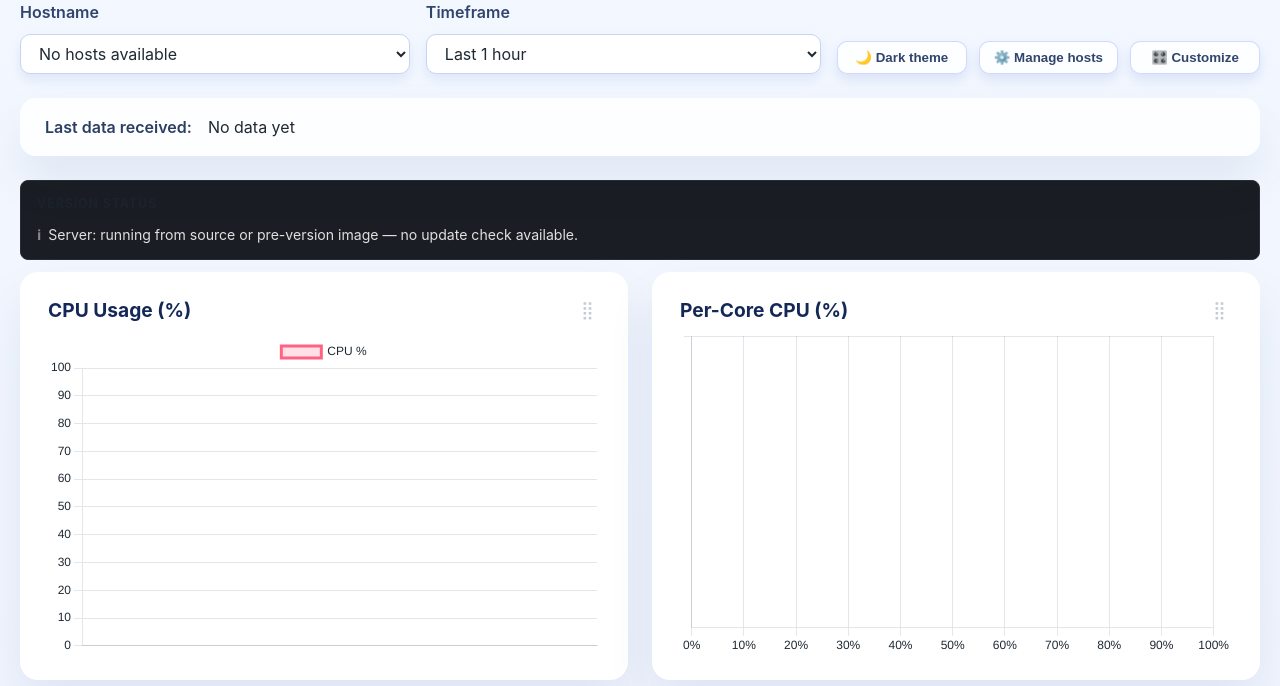
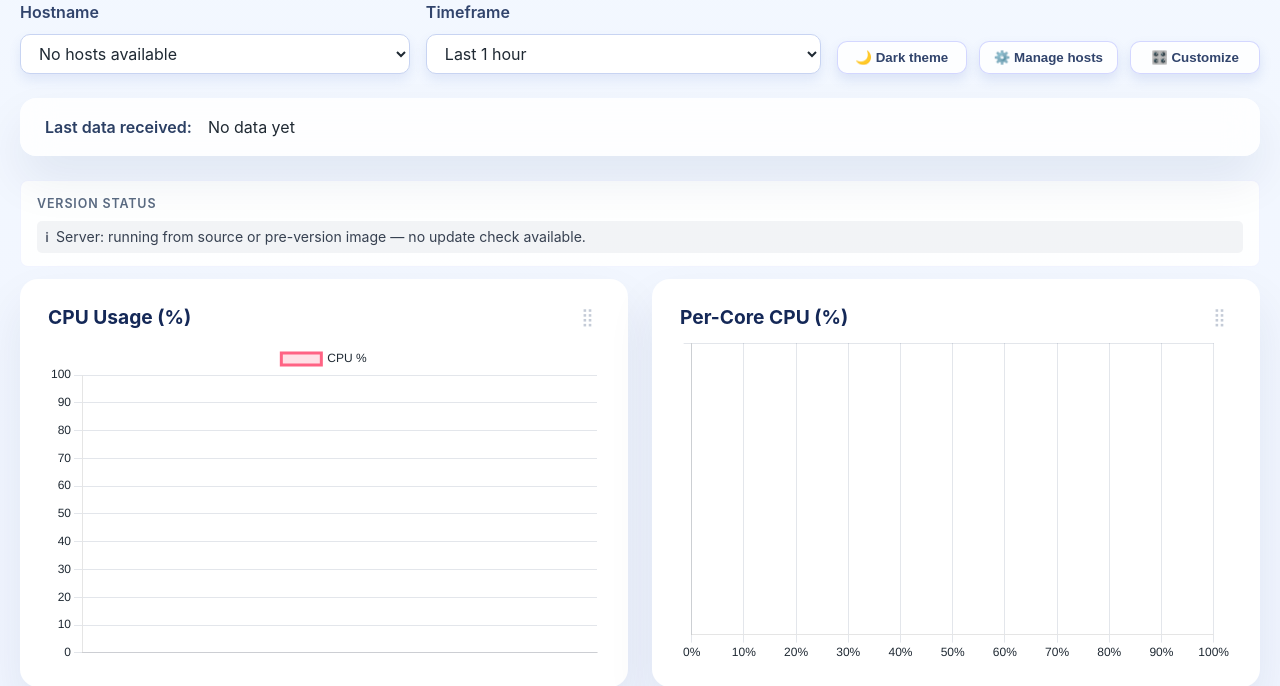
Before and after one commit to chandanankush/statix, a Flask app: page /dashboard in a window 1280 px wide. Shown: the part 133-819 px from the top of the page. Run offline with Flask 3, Linux system fonts and the light colour scheme; data that the repository does not hold is empty.

Commit message:
fix(dashboard): fix version status panel colors for light and dark mode
Replace hardcoded inline hex colors with CSS classes that have proper
light/dark variants. Panel now uses --color-card-bg/border variables.
Each row has tinted background + legible text for ok (green), warn
(amber), and info (muted) states in both themes.

Co-Authored-By: Claude Sonnet 4.6 <noreply@anthropic.com>

```diff
--- a/server/templates/dashboard.html
+++ b/server/templates/dashboard.html
@@ -835,6 +835,50 @@
         .dot-online  { color: #22c55e; margin-right: 6px; }
         .dot-offline { color: #f97316; margin-right: 6px; }
 
+        /* ── version status panel ────────────────────────────────────── */
+        #versionStatusPanel {
+            margin: 0 0 12px 0;
+            padding: 10px 16px;
+            border-radius: 8px;
+            background: var(--color-card-bg);
+            border: 1px solid var(--color-card-border);
+            font-size: 0.88rem;
+            line-height: 1.7;
+        }
+        .version-panel-title {
+            font-size: 0.78rem;
+            font-weight: 600;
+            text-transform: uppercase;
+            letter-spacing: 0.07em;
+            color: var(--color-text-muted);
+        }
+        #versionStatusList { margin: 6px 0 0 0; padding: 0; list-style: none; }
+        .version-status-row {
+            display: flex;
+            align-items: baseline;
+            gap: 7px;
+            padding: 4px 8px;
+            border-radius: 5px;
+            margin: 3px 0;
+        }
+        .version-status-icon { font-weight: 700; font-size: 0.95em; flex-shrink: 0; }
+
+        /* light mode */
+        .version-status-row.status-ok   { background: rgba(34, 197,  94, 0.10); color: #15622f; }
+        .version-status-row.status-warn { background: rgba(245, 158, 11, 0.12); color: #7c4d00; }
+        .version-status-row.status-info { background: rgba(100, 116, 139, 0.08); color: #374151; }
+        .version-status-row.status-ok   .version-status-icon { color: #16a34a; }
+        .version-status-row.status-warn .version-status-icon { color: #d97706; }
+        .version-status-row.status-info .version-status-icon { color: #6b7280; }
+
+        /* dark mode */
+        body.theme-dark .version-status-row.status-ok   { background: rgba(52, 211, 153, 0.14); color: #6ee7b7; }
+        body.theme-dark .version-status-row.status-warn { background: rgba(251, 191,  36, 0.14); color: #fcd34d; }
+        body.theme-dark .version-status-row.status-info { background: rgba(148, 163, 184, 0.10); color: #94a3b8; }
+        body.theme-dark .version-status-row.status-ok   .version-status-icon { color: #34d399; }
+        body.theme-dark .version-status-row.status-warn .version-status-icon { color: #fbbf24; }
+        body.theme-dark .version-status-row.status-info .version-status-icon { color: #94a3b8; }
+
         /* ── card alert states ───────────────────────────────────────── */
         .card.card-warn {
             background: linear-gradient(180deg, rgba(255, 196, 100, 0.2) 0%, rgba(251, 146, 60, 0.12) 100%);
@@ -1250,9 +1294,9 @@
         <ul id="hostUpdateList" class="status-hostlist" style="display:none"></ul>
     </section>
 
-    <div id="versionStatusPanel" style="display:none;margin:0 0 12px 0;padding:10px 16px;border-radius:8px;background:var(--card-bg,#1a1d23);border:1px solid var(--border,#2a2d35);font-size:0.88rem;line-height:1.7">
-        <strong style="font-size:0.78rem;text-transform:uppercase;letter-spacing:0.07em;opacity:0.5">Version Status</strong>
-        <ul id="versionStatusList" style="margin:6px 0 0 0;padding:0;list-style:none"></ul>
+    <div id="versionStatusPanel" style="display:none">
+        <strong class="version-panel-title">Version Status</strong>
+        <ul id="versionStatusList"></ul>
     </div>
 
     <section class="details hidden" id="hostDetailsSection">
@@ -3530,11 +3574,10 @@
             if (_versionStatus.size === 0) { panel.style.display = 'none'; return; }
             _versionStatus.forEach(({level, msg}) => {
                 const li = document.createElement('li');
-                li.style.cssText = 'padding:2px 0;color:var(--text,#e0e0e0)';
+                li.className = `version-status-row status-${level}`;
                 const icon = level === 'ok' ? '✓' : level === 'warn' ? '⚠' : 'ℹ';
-                const color = level === 'ok' ? '#4caf50' : level === 'warn' ? '#ffb400' : '#888';
                 const badge = document.createElement('span');
-                badge.style.cssText = `color:${color};font-weight:700;margin-right:7px;font-size:1em`;
+                badge.className = 'version-status-icon';
                 badge.textContent = icon;
                 li.appendChild(badge);
                 li.appendChild(document.createTextNode(msg));
```
